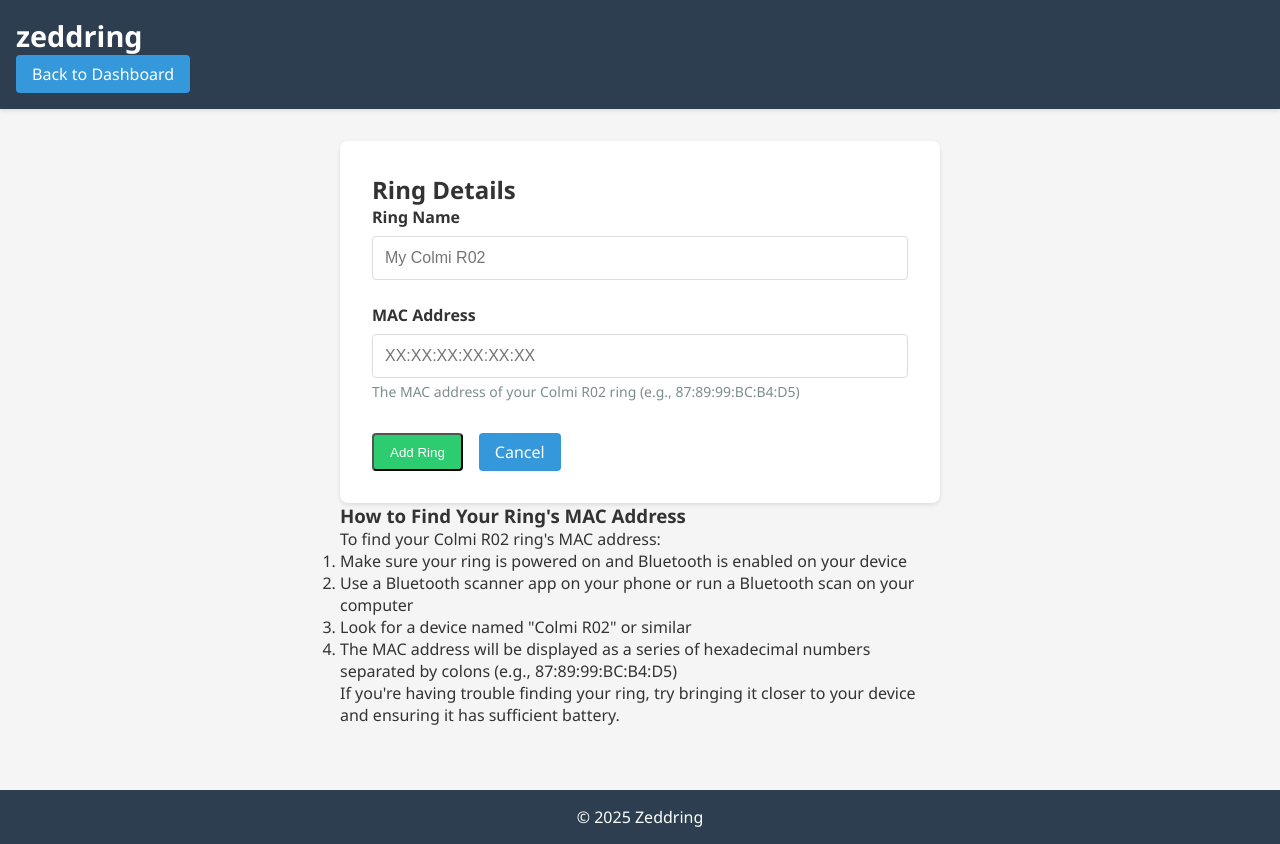
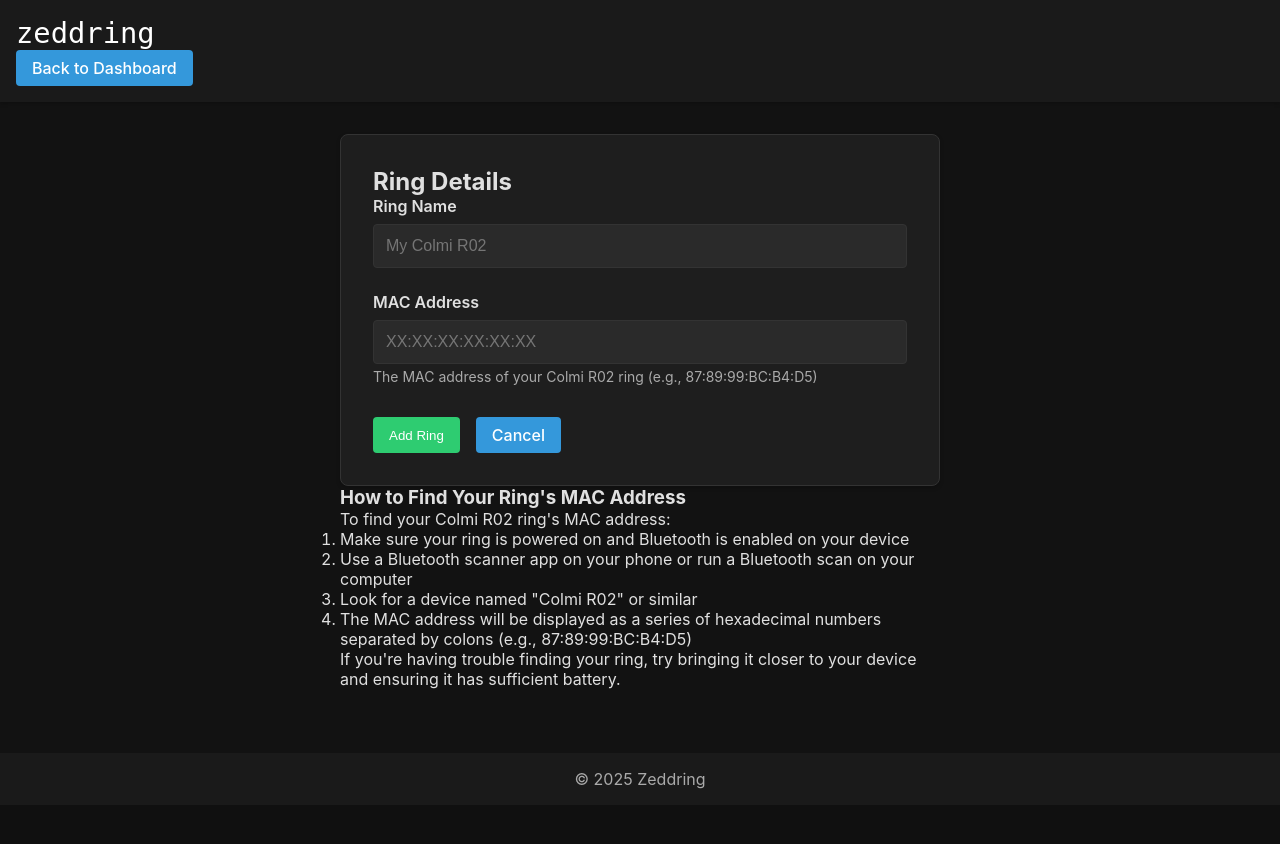
Before and after one commit to awpsec/zeddring, a Flask app: page /add_ring in a window 1280 px wide. After the commit the page ends 789 px from the top, so only its background shows below. Run offline with Flask 3, Linux system fonts and the light colour scheme.

Commit message:
Add files via upload

```diff
--- a/zeddring/static/css/style.css
+++ b/zeddring/static/css/style.css
@@ -22,11 +22,11 @@
 }
 
 body {
-    font-family: 'Segoe UI', Tahoma, Geneva, Verdana, sans-serif;
+    font-family: -apple-system, BlinkMacSystemFont, 'Segoe UI', Roboto, Oxygen, Ubuntu, Cantarell, 'Open Sans', 'Helvetica Neue', sans-serif;
     margin: 0;
     padding: 0;
-    background-color: #f5f5f5;
-    color: #333;
+    background-color: var(--background-color);
+    color: var(--text-color);
 }
 
 .container {
@@ -36,15 +36,18 @@
 }
 
 header {
-    background-color: #2c3e50;
+    background-color: #1a1a1a;
     color: white;
     padding: 1rem;
-    box-shadow: 0 2px 4px rgba(0, 0, 0, 0.1);
+    box-shadow: 0 2px 4px rgba(0, 0, 0, 0.2);
 }
 
 header h1 {
     margin: 0;
     font-size: 1.8rem;
+    font-family: 'Source Code Pro', monospace;
+    font-weight: 400;
+    text-transform: lowercase;
 }
 
 header a {
@@ -57,8 +60,8 @@
 }
 
 footer {
-    background-color: #2c3e50;
-    color: white;
+    background-color: #1a1a1a;
+    color: var(--light-text);
     padding: 1rem;
     text-align: center;
     margin-top: 2rem;
@@ -142,12 +146,14 @@
 .button {
     display: inline-block;
     padding: 0.5rem 1rem;
-    background-color: #3498db;
+    background-color: var(--primary-color);
     color: white;
     text-decoration: none;
     border-radius: 4px;
     font-weight: 500;
     transition: background-color 0.2s ease-in-out;
+    border: none;
+    cursor: pointer;
 }
 
 .button:hover {
@@ -193,10 +211,11 @@
 }
 
 .form-card {
-    background-color: white;
+    background-color: var(--card-background);
     border-radius: 8px;
-    box-shadow: 0 2px 4px rgba(0, 0, 0, 0.1);
+    box-shadow: 0 2px 4px rgba(0, 0, 0, 0.2);
     padding: 2rem;
+    border: 1px solid var(--border-color);
 }
 
 .form-group {
@@ -212,14 +231,16 @@
 .form-group input {
     width: 100%;
     padding: 0.75rem;
-    border: 1px solid #ddd;
+    border: 1px solid var(--border-color);
     border-radius: 4px;
     font-size: 1rem;
+    background-color: #2a2a2a;
+    color: var(--text-color);
 }
 
 .form-help {
     font-size: 0.875rem;
-    color: #7f8c8d;
+    color: var(--light-text);
     margin-top: 0.25rem;
 }
 
--- a/zeddring/web.py
+++ b/zeddring/web.py
@@ -125,19 +125,19 @@
     logger.info(f"Connecting to ring {ring_id}")
 
     # Get ring manager from app config
-    ring_manager = app.config.get('RING_MANAGER')
+    ring_manager = current_app.config.get('RING_MANAGER')
     if not ring_manager:
         flash("Ring manager not available", "error")
         return redirect(url_for('index'))
 
     # Get database from app config
-    db = app.config.get('DB')
-    if not db:
+    database = current_app.config.get('DATABASE')
+    if not database:
         flash("Database not available", "error")
         return redirect(url_for('index'))
 
     # Check if ring exists
-    ring = db.get_ring(ring_id)
+    ring = database.get_ring(ring_id)
     if not ring:
         flash(f"Ring with ID {ring_id} not found", "error")
         return redirect(url_for('index'))
@@ -148,8 +148,8 @@
         loop = asyncio.new_event_loop()
         asyncio.set_event_loop(loop)
 
-        # Get the ring's MAC address
-        mac_address = ring.get('mac_address')
+        # Get the ring's MAC address - handle sqlite3.Row objects
+        mac_address = ring['mac_address'] if 'mac_address' in ring.keys() else None
         if not mac_address:
             flash(f"Ring with ID {ring_id} has no MAC address", "error")
             return redirect(url_for('index'))
@@ -157,10 +157,11 @@
         # Connect to the ring
         connected = ring_manager._connect_to_ring(mac_address, ring_id)
 
+        ring_name = ring['name'] if 'name' in ring.keys() else 'Unknown Ring'
         if connected:
-            flash(f"Successfully connected to ring {ring.get('name')}", "success")
+            flash(f"Successfully connected to ring {ring_name}", "success")
         else:
-            flash(f"Failed to connect to ring {ring.get('name')}", "error")
+            flash(f"Failed to connect to ring {ring_name}", "error")
     except Exception as e:
         logger.error(f"Error connecting to ring {ring_id}: {e}")
         flash(f"Error connecting to ring: {str(e)}", "error")
@@ -334,7 +335,9 @@
         return jsonify({"success": False, "error": "Ring not found"}), 404
 
     # Check if the ring is connected
-    if ring_id not in ring_manager.rings or not ring_manager.rings[ring_id].connected:
+    # The RingManager doesn't have a 'rings' attribute, so we need to check the connected_rings
+    mac_address = ring['mac_address'] if 'mac_address' in ring.keys() else None
+    if not mac_address or mac_address not in ring_manager.connected_rings or not ring_manager.connected_rings[mac_address]:
         return jsonify({"success": False, "error": "Ring is not connected"}), 400
 
     try:
@@ -342,13 +345,27 @@
         loop = asyncio.new_event_loop()
         asyncio.set_event_loop(loop)
 
+        # Sync historical data - we need to create a Ring object
+        client = ring_manager.clients.get(mac_address)
+        if not client:
+            return jsonify({"success": False, "error": "Client not found for ring"}), 500
+
+        # Create a temporary Ring object to sync data
+        temp_ring = Ring(ring_id, ring['name'] if 'name' in ring.keys() else 'Unknown', mac_address)
+        temp_ring.client = client
+        temp_ring.connected = True
+        temp_ring.db = ring_manager.db
+
         # Sync historical data
-        loop.run_until_complete(ring_manager.rings[ring_id].sync_historical_data())
+        success = loop.run_until_complete(temp_ring.sync_historical_data())
 
         # Close the loop
         loop.close()
 
-        return jsonify({"success": True, "message": "Historical data synced successfully"})
+        if success:
+            return jsonify({"success": True, "message": "Historical data synced successfully"})
+        else:
+            return jsonify({"success": False, "error": "Failed to sync historical data"}), 500
     except Exception as e:
         logger.error(f"Error syncing historical data for ring {ring_id}: {e}")
         return jsonify({"success": False, "error": str(e)}), 500
@@ -366,7 +383,9 @@
         return jsonify({"success": False, "error": "Ring not found"}), 404
 
     # Check if the ring is connected
-    if ring_id not in ring_manager.rings or not ring_manager.rings[ring_id].connected:
+    # The RingManager doesn't have a 'rings' attribute, so we need to check the connected_rings
+    mac_address = ring['mac_address'] if 'mac_address' in ring.keys() else None
+    if not mac_address or mac_address not in ring_manager.connected_rings or not ring_manager.connected_rings[mac_address]:
         return jsonify({"success": False, "error": "Ring is not connected"}), 400
 
     try:
@@ -374,8 +393,18 @@
         loop = asyncio.new_event_loop()
         asyncio.set_event_loop(loop)
 
+        # Get the client
+        client = ring_manager.clients.get(mac_address)
+        if not client:
+            return jsonify({"success": False, "error": "Client not found for ring"}), 500
+
+        # Create a temporary Ring object to set time
+        temp_ring = Ring(ring_id, ring['name'] if 'name' in ring.keys() else 'Unknown', mac_address)
+        temp_ring.client = client
+        temp_ring.connected = True
+
         # Set the time on the ring
-        success = loop.run_until_complete(ring_manager.rings[ring_id].set_ring_time())
+        success = loop.run_until_complete(temp_ring.set_ring_time())
 
         # Close the loop
         loop.close()
@@ -404,8 +433,8 @@
     if not ring:
         return jsonify({"success": False, "error": "Ring not found"}), 404
 
-    # Get the ring's MAC address
-    mac_address = ring.get('mac_address')
+    # Get the ring's MAC address - handle sqlite3.Row objects
+    mac_address = ring['mac_address'] if 'mac_address' in ring.keys() else None
     if not mac_address:
         return jsonify({"success": False, "error": "Ring has no MAC address"}), 400
 
@@ -441,7 +470,9 @@
         return jsonify({"success": False, "error": "Ring not found"}), 404
 
     # Check if the ring is connected
-    if ring_id not in ring_manager.rings or not ring_manager.rings[ring_id].connected:
+    # The RingManager doesn't have a 'rings' attribute, so we need to check the connected_rings
+    mac_address = ring['mac_address'] if 'mac_address' in ring.keys() else None
+    if not mac_address or mac_address not in ring_manager.connected_rings or not ring_manager.connected_rings[mac_address]:
         return jsonify({"success": False, "error": "Ring is not connected"}), 400
 
     try:
@@ -449,8 +480,18 @@
         loop = asyncio.new_event_loop()
         asyncio.set_event_loop(loop)
 
+        # Get the client
+        client = ring_manager.clients.get(mac_address)
+        if not client:
+            return jsonify({"success": False, "error": "Client not found for ring"}), 500
+
+        # Create a temporary Ring object to reboot
+        temp_ring = Ring(ring_id, ring['name'] if 'name' in ring.keys() else 'Unknown', mac_address)
+        temp_ring.client = client
+        temp_ring.connected = True
+
         # Reboot the ring
-        success = loop.run_until_complete(ring_manager.rings[ring_id].reboot())
+        success = loop.run_until_complete(temp_ring.reboot())
 
         # Close the loop
         loop.close()
```
Also changed, not shown: other parts of zeddring/static/css/style.css (+25 -12 lines), zeddring/ring_manager.py (+11 -3 lines).
